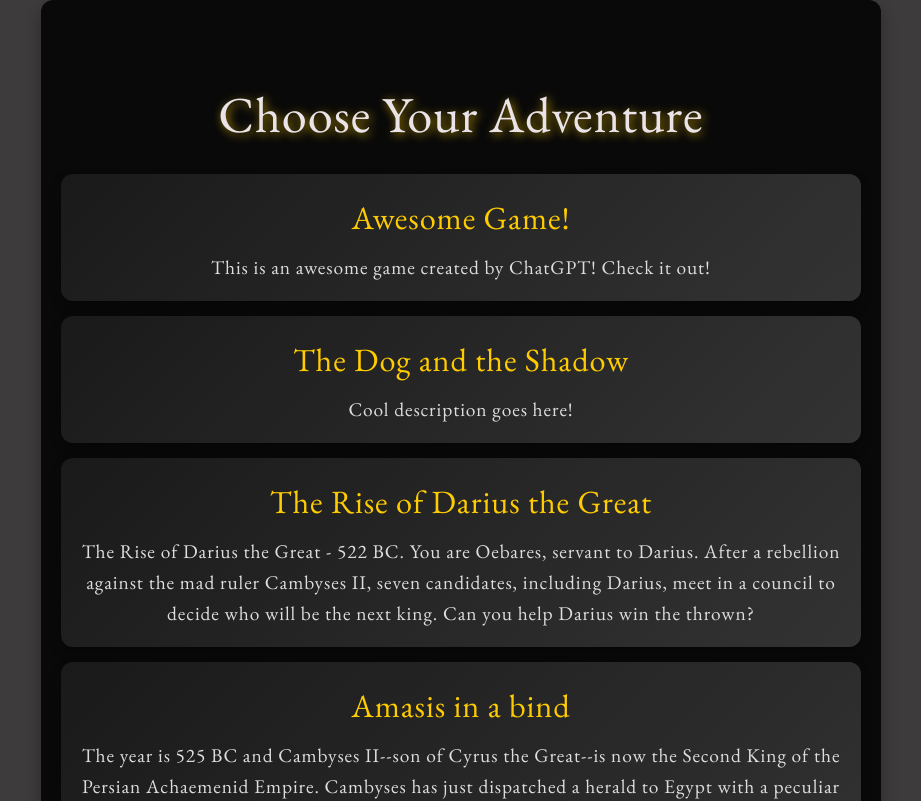
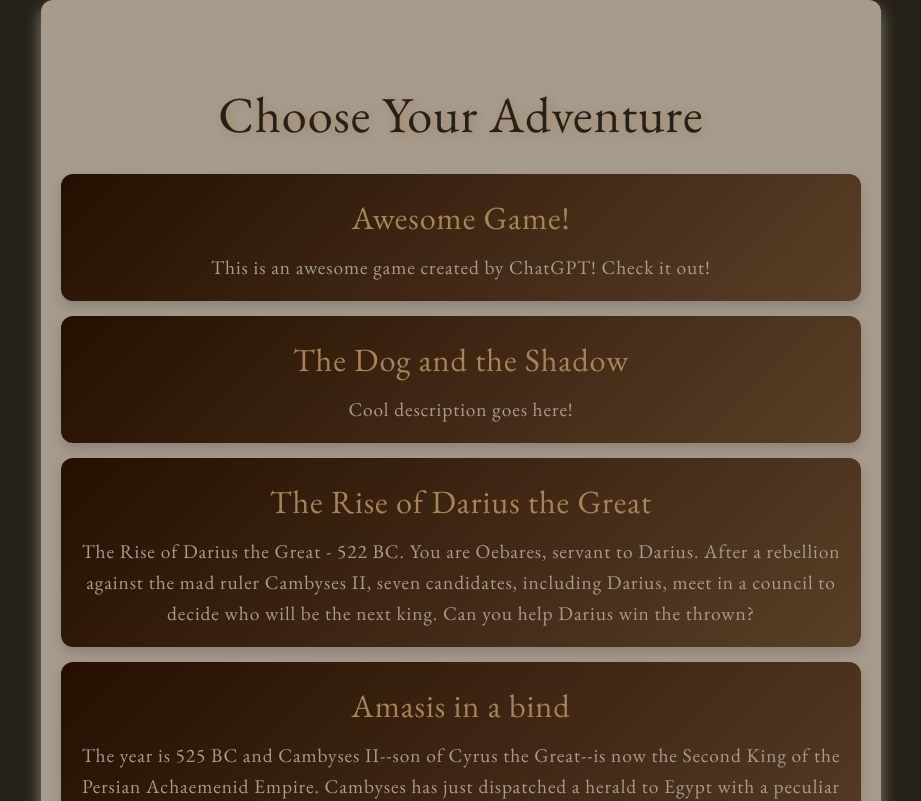
Before and after one commit to Chewon-bot/mega_hack, a React (Vite) app: page / in a window 1280 px wide. Shown: the top 801 px of the page, without its empty margins (179-1100 px from the left). Built offline with nearby package versions, Linux system fonts and the light colour scheme; a web font is replaced by a local one.

Commit message:
changed colors in main, change ongoing

```diff
--- a/src/index.css
+++ b/src/index.css
@@ -50,5 +50,5 @@ body {
 
 body {
   margin: 0;
-  background-color: #3d3b3b;
+  background-color: #262118;
 }
--- a/src/pages/Home.css
+++ b/src/pages/Home.css
@@ -43,9 +43,11 @@ body {
   margin: auto;
   padding: 40px 20px;
   text-align: center;
-  background: rgba(0, 0, 0, 0.85);
+  background: #A69B8D;
+  /* rgba(0, 0, 0, 0.85); */
   border-radius: 12px;
-  box-shadow: 0 8px 16px rgba(0, 0, 0, 0.3);
+  box-shadow: 0 8px 16px #8C8379;
+  /* rgba(0, 0, 0, 0.3); */
 }
 
 .home-title {
@@ -53,8 +55,10 @@ body {
   margin-bottom: 20px;
   font-weight: bold;
   /* color: white; */
-  color: #eae4e9;
-  text-shadow: 2px 2px 10px rgba(255, 204, 0, 0.7);
+  color: #262118;
+  /* #eae4e9; */
+  text-shadow: 2px 2px 10px #A68358;
+  /* rgba(255, 204, 0, 0.7); */
 }
 
 
@@ -73,13 +77,16 @@ body {
 .game-link {
   display: block;
   padding: 18px;
-  background: linear-gradient(135deg, #1a1a1a, #333);
-  color: white;
+  background: linear-gradient(135deg, #260f01, #593F27);
+  /* linear-gradient(135deg, #1a1a1a, #333); */
+  color: #A69B8D;
+  /* white; */
   border-radius: 12px;
   text-decoration: none;
   font-size: 1.2em;
   font-weight: bold;
-  box-shadow: 0 6px 12px rgba(0, 0, 0, 0.3);
+  box-shadow: 0 6px 12px #8C8379;
+  /* rgba(0, 0, 0, 0.3); */
   transition: 0.3s ease-in-out;
 }
 
@@ -91,11 +98,13 @@ body {
 
 .game-link h2 {
   margin: 0;
-  color: #ffcc00;
+  color: #a68358;
+  /* #ffcc00; */
 }
 
 .game-link p {
   margin: 8px 0 0;
   font-size: 0.9em;
-  color: #ddd;
+  color: #A69B8D;
+  /* #ddd; */
 }
```
